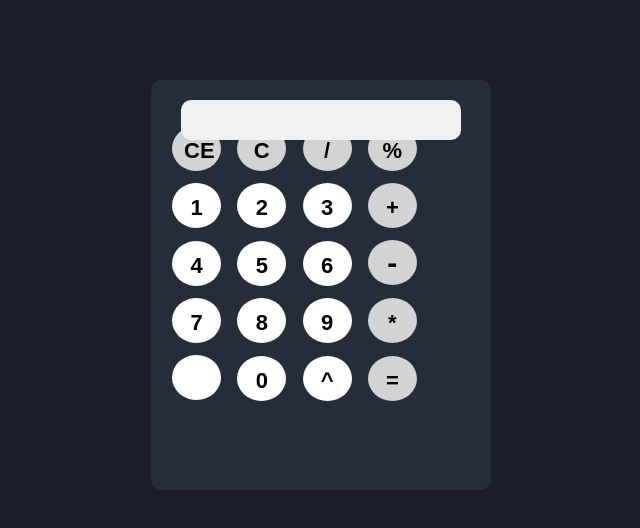
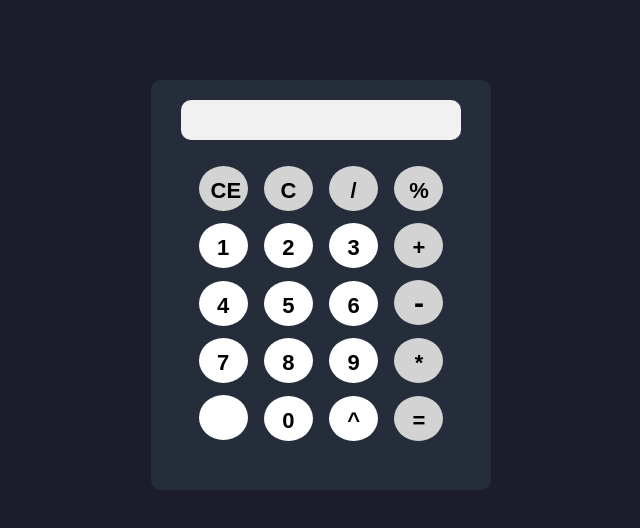
Before and after one commit to Purhariyanto/Calculator, a plain HTML site: page index.html in a window 1280 px wide. Shown: the whole page, without its empty margins (319-959 px from the left). Drawn offline with nearby package versions, Linux system fonts and the light colour scheme.

Commit message:
Update master.css

```diff
--- a/master.css
+++ b/master.css
@@ -1,12 +1,6 @@
 @import url('https://fonts.googleapis.com/css2?family=Poppins:ital,wght@0,100;0,200;0,300;0,400;0,500;0,700;1,100;1,200;1,300;1,400;1,500&display=swap');
 
 html, body {
-  -webkit-user-select: none;
-  -moz-user-select: none;
-  -ms-user-select: none;
-  user-select: none;
-  height: 100%;
-  width: 100%;
   padding: 0;
   margin: 0;
   overflow-x: hidden;
@@ -69,7 +63,7 @@
   border: none;
 }
 
-.keyboard {
+.tombol {
   position: relative;
   top: 40px;
   text-align: center;
```
